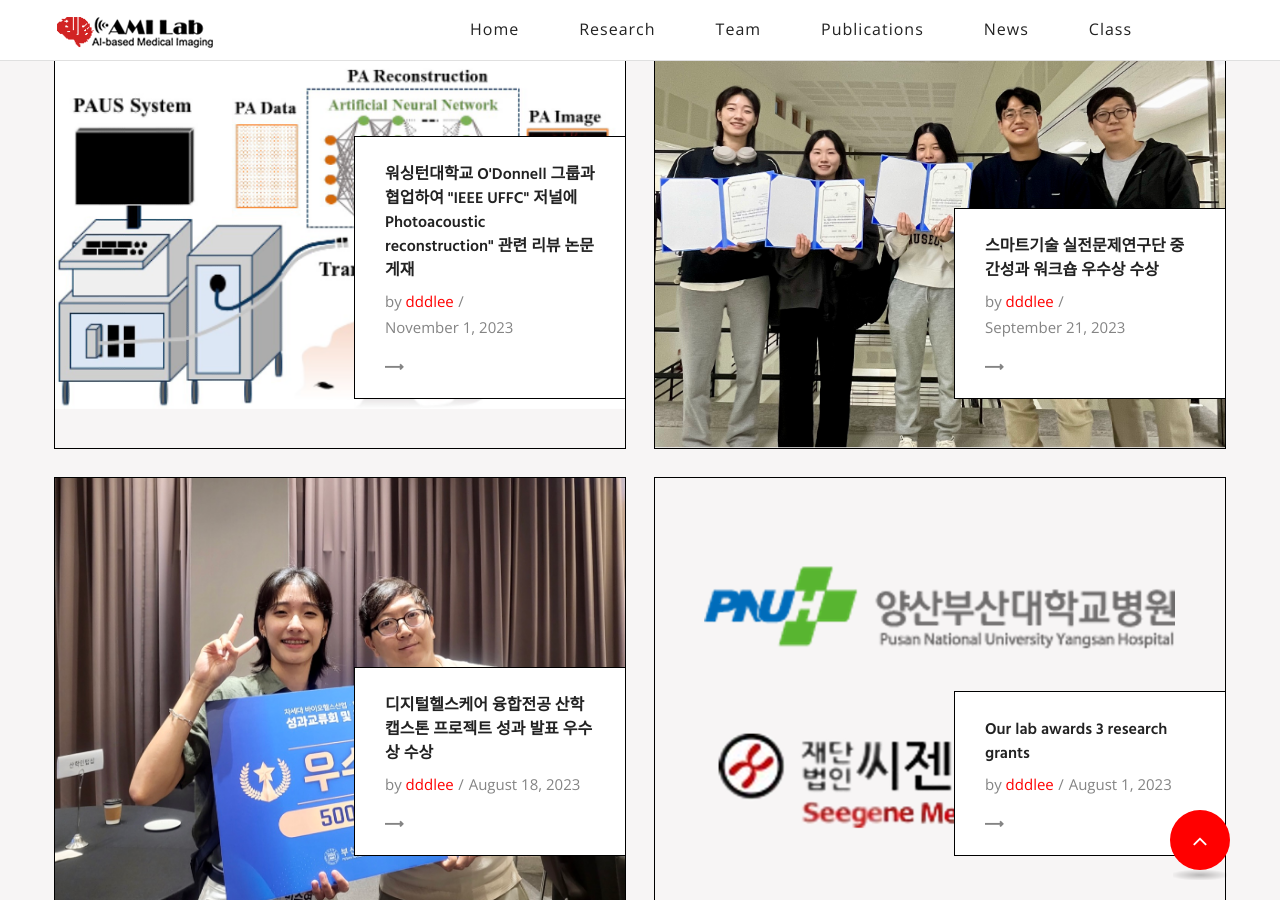
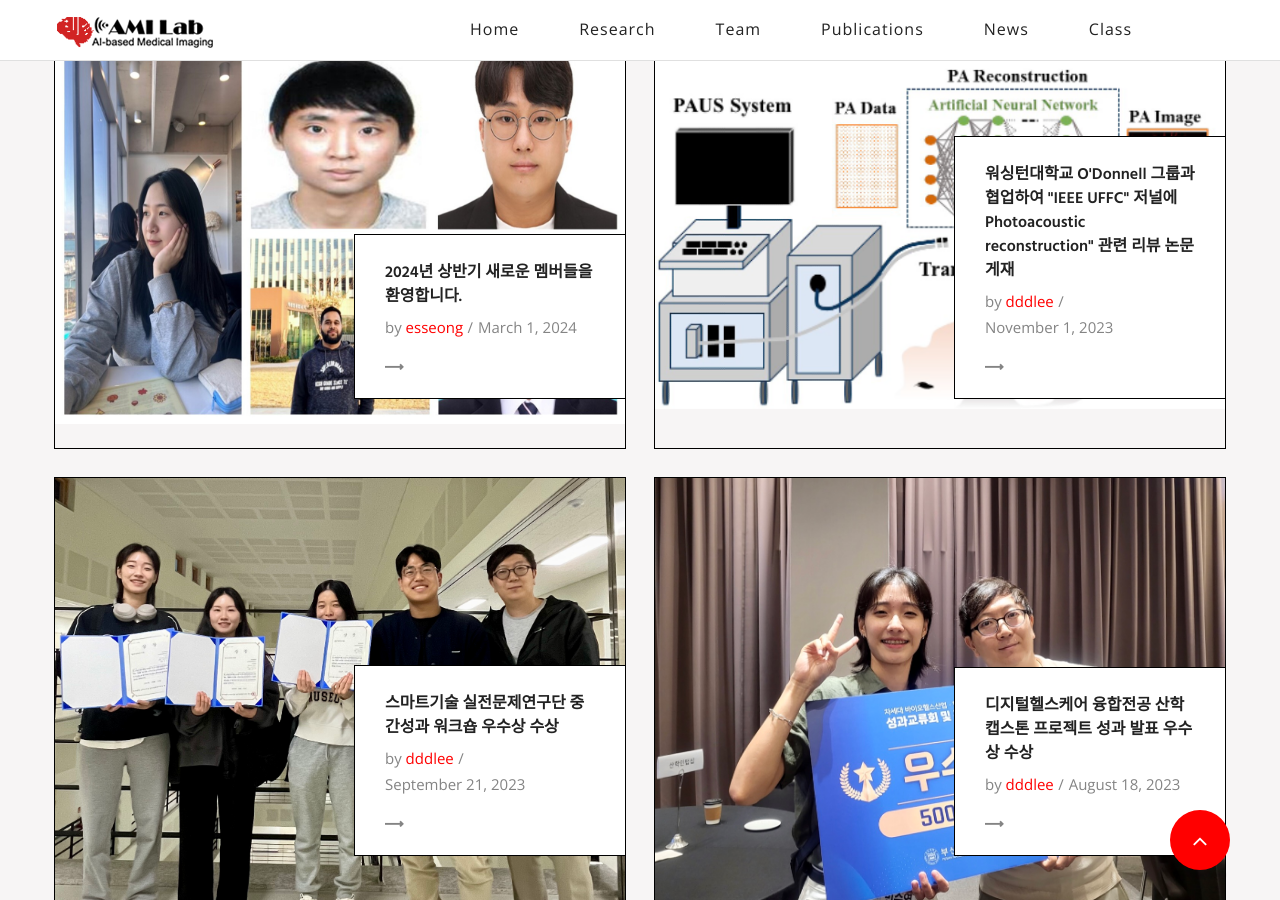
Before and after one commit to pnu-amilab/pnu-amilab.github.io, a Jekyll site: the page built from news.html, in a window 1280 px wide and 900 px high, scrolled down 585 px. Built offline with Jekyll 4.4.1, drawn with Linux system fonts in a browser that asks for light colours; some web fonts are replaced; some of the changed lines change nothing that is shown.

Commit message:
2024년 상반기 신입생 게시물 업데이트
2024년 상반기 신입생 게시물 업데이트

```diff
--- /dev/null
+++ b/_posts/2024-03-01-newmember.md
@@ -0,0 +1,13 @@
+---
+layout: post
+author: esseong
+title: 2024년 상반기 새로운 멤버들을 환영합니다.
+image: images/news/newmember240301.jpg
+sub: 2024년도 3월에 다섯분의 신입생분들이 AMI LAB의 새로운 멤버로 참여하셨습니다.
+---
+2024년도 3월, 다섯 명의 신입생분들이 AMI LAB의 새로운 멤버로 참여하셨습니다.
+Salehin Imrus 학생은 딥러닝 기술을 활용한 초음파 영상 재현 연구를 수행할 예정입니다.
+조유빈 학생은 딥러닝 기술을 활용한 옴 진단 연구를 수행할 예정입니다.
+서민경 학생은 딥러닝 기술을 활용한 폐 기관지 Segmentation 연구를 진행할 예정입니다.
+성언승 학생은 딥러닝 기술을 활용한 병리 영상 압축 연구를 수행할 예정입니다.
+박성규 학생은 딥러닝 기술을 활용한 성대 영역 탐지 연구를 수행할 예정입니다.
--- a/team.html
+++ b/team.html
@@ -301,7 +301,7 @@ title: Team
                             </div> -->
                         </figure>
                         <div class="lower-content">
-                            <h4><a href="#">성언승 (EonSeung Seong))</a></h4>
+                            <h4><a href="#">성언승 (EonSeung Seong)</a></h4>
                             <div class="text">Masters's Student</div>
                             <p style="color: black;">
                                 <svg xmlns="http://www.w3.org/2000/svg" width="16" height="16" fill="currentColor" class="bi bi-envelope-fill" viewBox="0 0 16 16">
@@ -326,7 +326,7 @@ title: Team
                             </div> -->
                         </figure>
                         <div class="lower-content">
-                            <h4><a href="#">박성규 (Seongkyu Park))</a></h4>
+                            <h4><a href="#">박성규 (Seongkyu Park)</a></h4>
                             <div class="text">Masters's Student</div>
                             <p style="color: black;">
                                 <svg xmlns="http://www.w3.org/2000/svg" width="16" height="16" fill="currentColor" class="bi bi-envelope-fill" viewBox="0 0 16 16">
```
Also changed, not shown: images/news/newmember240301.jpg (added).
